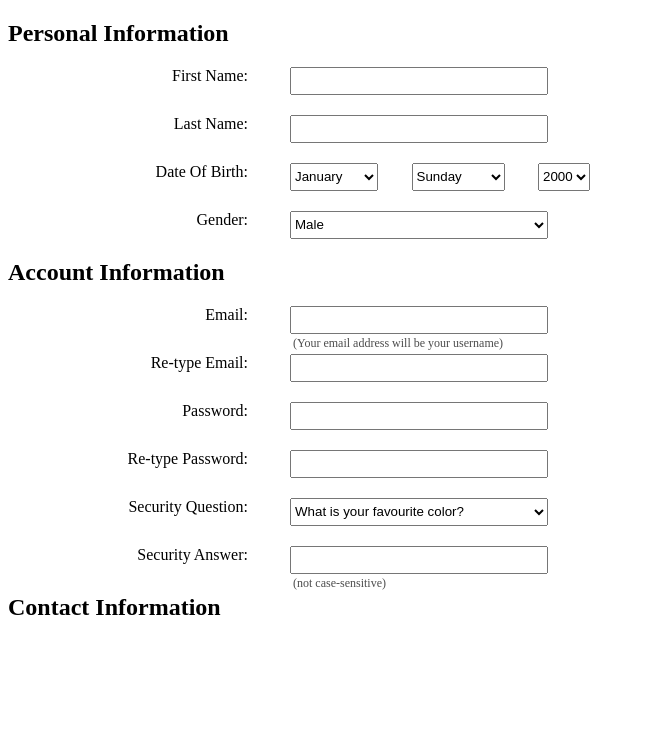
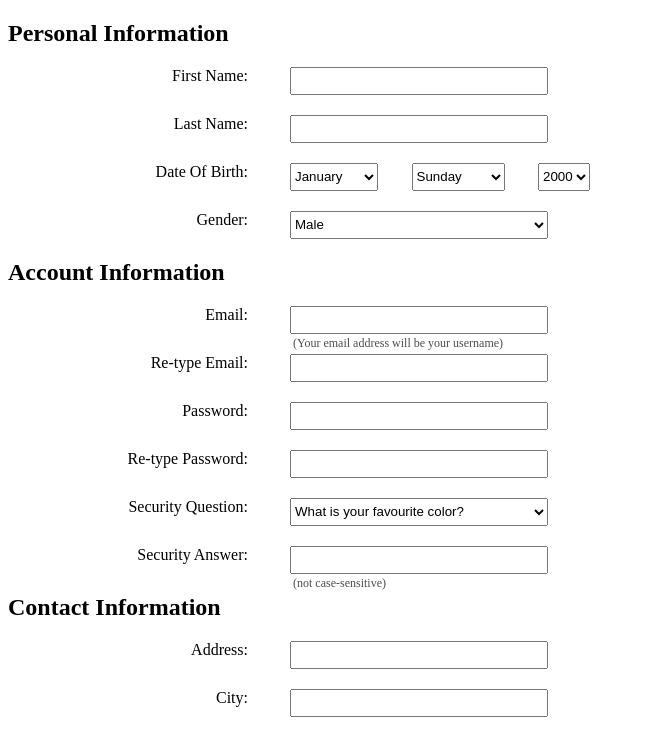
Before and after one commit to ranchhodrajk/html5-demo, a plain HTML site: page Form/form.html in a window 1280 px wide. Shown: the whole page, without its empty margins (0-645 px from the left). Drawn offline with Linux system fonts and the light colour scheme.

Commit message:
Created html form

```diff
--- a/form.html
+++ b/Form/form.html
@@ -133,7 +133,18 @@
                 <h2>Contact Information</h2>
             </div>
             <div class="Account-info-div">
-
+                <div class="security-ans">
+                    <div class="security-ans-text">Address: </div>
+                    <div class="security-ans-input">
+                        <input type="text" class="first-name-input-div">
+                    </div>
+                </div>
+                <div class="security-ans">
+                    <div class="security-ans-text">City: </div>
+                    <div class="security-ans-input">
+                        <input type="text" class="first-name-input-div">
+                    </div>
+                </div>
             </div>
         </div>
     </div>
```
Also changed, not shown: Form/style.css (renamed from style.css).
